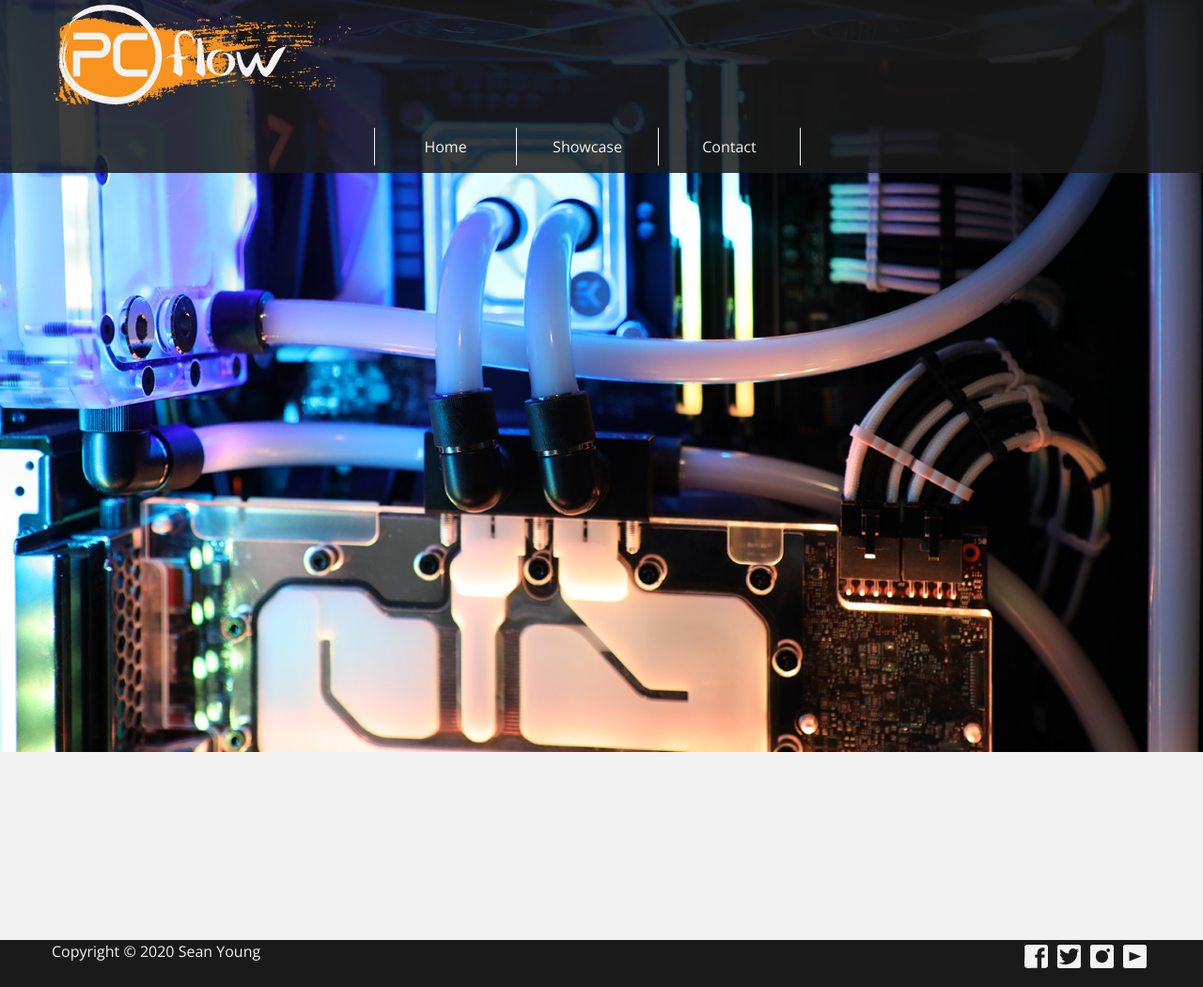
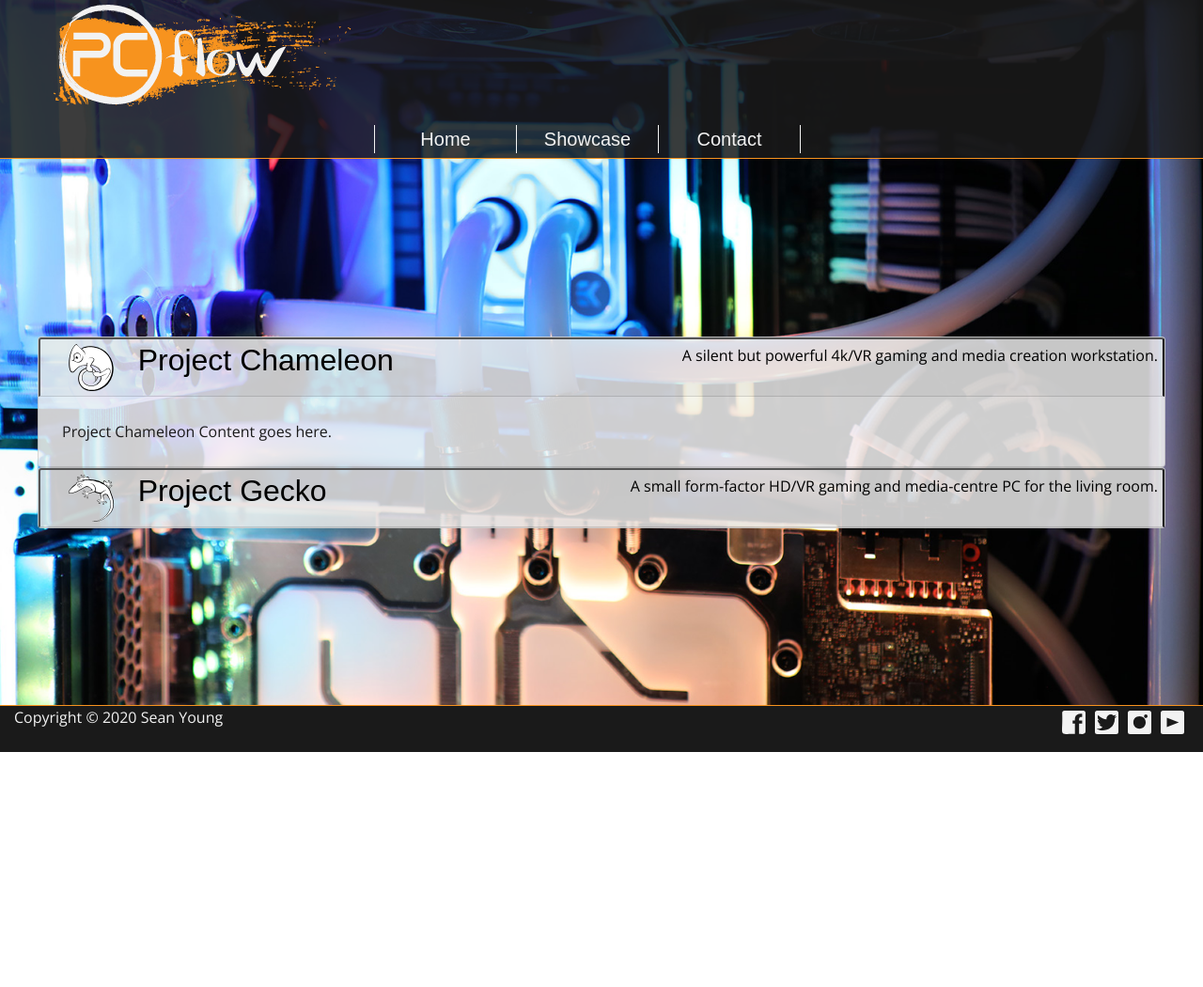
Before and after one commit to seanyoung247/HTML-First-Milestone-Project, a plain HTML site: page showcase.html in a window 1280 px wide. Shown: the whole page at 94% size. After the commit the page ends 800 px from the top, so only its background shows below. Drawn offline with nearby package versions, Linux system fonts and the light colour scheme; a web font is replaced by a local one.

Commit message:
Site redesign and showcase
Added wireframes for redesigned pages

Rewrote contact.html for new design

Changed showcase.html to accordian layout

Added styles for new layout and pages

Minor adjustments to index.html to work with new styles

```diff
--- a/assets/css/style.css
+++ b/assets/css/style.css
@@ -1,7 +1,13 @@
-@import url('https://fonts.googleapis.com/css?family=Open+Sans&display=swap');
+ /* Aldrich is similar to angular font used in the title image, good for headlines.
+ 	Open Sans is a rounded smooth easy to read font for body text. */
+@import url('https://fonts.googleapis.com/css?family=Aldrich|Open+Sans&display=swap');
+
 
 /*
- * TODO: Vary font sizes for different screen sizes.
+ * TODO:
+ *		 Add default font settings.
+ *
+ *		 Vary font sizes for different screen sizes.
  *       Global scaling of elements on really small screens?
  */
 
@@ -16,6 +22,7 @@
     --dark-color: #1a1a1a;
     --light-trans: rgba(242,242,242,0.85);  /*f2f2f2bf*/
     --dark-trans: rgba(26,26,26,0.85);      /*1a1a1abf*/
+	--accent-color: #f7931e;
 
     --facebook-color: #4267B2;
     --twitter-color: #55ACEE;
@@ -31,9 +38,12 @@
 
 html,body {height: 100%;}
 
+ /* Default font settings */
 body {
     font-family: 'Open Sans', sans-serif;
-	min-height: 100vh;
+}
+h1, h2, h3, h4, h5 {
+	font-family: 'Aldrich', sans-serif;
 }
 
  /* Prevents content getting too wide while remaining fluid below 1200px.
@@ -51,6 +61,8 @@ body {
     position: absolute;
     z-index: 9999; /*Ensures header remains visible above hero-image*/
     background-color: var(--dark-trans);
+
+	border-bottom: 1px solid var(--accent-color);
 }
 
 .site-logo {
@@ -63,6 +75,10 @@ body {
  /*
   * Navbar styles
   */
+.navbar {
+	padding: 5px;
+}
+
 .navbar-toggle-wrapper {
     display: flex;
     align-items: center;
@@ -89,29 +105,33 @@ body {
 }
 
 .nav-link:hover {
-    color: var(--light-color);
+    color: var(--accent-color);
     background-color: var(--dark-color);
 }
 
 .nav-link {
     margin: 0px;
     color: var(--light-color);
+	padding: 0.5em;
+
+	font-family: 'Aldrich', sans-serif;
+	font-size: 125%;
 }
 
 #nav-item-first {
     border-top: 1px;
     border-bottom: 1px;
-    border-left: 0px;
-    border-right: 0px;
+    border-left: 0;
+    border-right: 0;
     border-style: solid;
     border-color: var(--light-color);
 }
 
 .nav-item {
-    border-top: 0px;
+    border-top: 0;
     border-bottom: 1px;
-    border-left: 0px;
-    border-right: 0px;
+    border-left: 0;
+    border-right: 0;
     border-style: solid;
     border-color: var(--light-color);
 }
@@ -119,10 +139,27 @@ body {
  /*
   * Content section styles
   */
+ /* hero-image-content-wrapper stretches to fill page with a flex wrapper.
+ 	Child elements can then be configured to fill available space or stay
+	at bottom of the page etc.*/
 .site-hero-image {
-    height: 100vh; /*200px;*/
-    background: url("../images/hero-sunrise-sm.jpg") no-repeat center center fixed;
+	 /* Shifts site content below the header. A bit of a clunky way to do it but it works. */
+	padding: 69px 0 0 0;
+
+	 /* Makes the wrapper expand to fill html body */
+	display: flex;
+	flex: 1;
+
+	 /* I think it's better to stick with the larger hero image now it's full viewport height. */
+	background: url("../images/hero-sunrise-lg.jpg") no-repeat center center fixed; /*top no-repeat;*/
+	 /* I don't use vendor fallbacks here because all browsers have supported this since 2010 */
     background-size: cover;
+}
+
+ /* if the page is going to have content below the hero image not just above this class pushes it
+ 	to full height. If used the footer will always be below the bottom of the screen. */
+.full-vh {
+	height: 100vh;
 }
 
 .site-content-section {
@@ -149,8 +186,11 @@ body {
     background-color: var(--dark-color);
 	color: var(--light-color);
     height: 50px;
+
+	border-top: 1px solid var(--accent-color);
 }
 
+ /* pushes the media icons to the right */
 .media-icons-wrapper {
     display: flex;
     justify-content: flex-end;
@@ -161,7 +201,7 @@ body {
     overflow: hidden;
     margin: 0;
 }
-
+ /*makes the list horizontal*/
 .media-icons-list li {
     float: left;
     padding: 5px;
@@ -219,27 +259,61 @@ body {
   * Page specific styles
   *     Styles used only on specific pages
   */
-
- /* Contact Page */
- /* contact-content-wrapper stretches to fill page, contact-form-wrapper fills available space */
-.contact-content-wrapper {
-	 /* Shifts site content below the header. A bit of a clunky way to do it but it works. */
-	padding: 74px 0 0 0;
-
-	 /* Makes the wrapper expand to fill html body */
+ /*
+  * Showcase Page
+  */
+.showcase-wrapper {
 	display: flex;
-	flex: 1;
-
-	background: url("../images/hero-sunrise-lg.jpg") no-repeat center center fixed; /*top no-repeat;*/
-    background-size: cover;
 }
 
+.hero-content-wrapper {
+	display: flex;
+	flex-direction: column;
+	flex-grow: 1;
+
+	margin: auto;
+	max-width: 1200px;
+}
+
+.card {
+	background-color: var(--light-trans);
+	color: var(--dark-color);
+}
+
+.card-header,
+.card .collapse {
+	padding: 5px;
+	margins: 0;
+}
+
+.card-toggle {
+	text-align: left;
+}
+
+.card-header-logo {
+	display: block;
+	width: 25px;
+	height: 25px;
+	margin: auto;
+}
+
+.showcase-title {
+	font-size: 150%;
+}
+
+.showcase-header-desc {
+	text-align: center;
+}
+
+ /*
+  * Contact Page
+  */
 .contact-form-wrapper {
 	display: flex;
 }
 
  /* contract-form and form-group should expand to fill horizontal space */
-.contract-form,
+.contact-form,
 .form-group {
 	display: flex;
 	flex-grow: 1;
@@ -247,7 +321,7 @@ body {
 
  /* Centres contract-form vertically and horizontally and prevents the form
     becoming wider than 850px */
-.contract-form {
+.contact-form {
 	padding: 10px;
 	flex-direction: column;
 
@@ -291,9 +365,19 @@ body {
         background-size: cover;
     }
 
-    .contact-content-wrapper {
-		padding-top: 144px;
+    .site-hero-image {
+		padding-top: 139px;
     }
+
+	 /* Shrink showcase icon and header text */
+	.card-header-logo {
+		width: 50px;
+		height: 50px;
+	}
+
+	.showcase-title {
+		font-size: 200%;
+	}
 }
  /* md >768px width (tablets) */
 @media (min-width: 768px) {
@@ -312,6 +396,7 @@ body {
 
     .nav-link {
         width: 150px;
+		padding: 0;
     }
 
     .navbar-wrapper {
@@ -336,10 +421,15 @@ body {
         border-color: var(--light-color);
     }
 
-    .contact-content-wrapper {
-    	padding-top: 184px;
+    .site-hero-image {
+    	padding-top: 169px;
     }
 }
 
  /* lg >992px width (tablets/small PCs) */
+@media (min-width: 992px) {
+	.showcase-header-desc {
+		text-align: right;
+	}
+}
  /* xl >1200px width (PCs) */
--- a/showcase.html
+++ b/showcase.html
@@ -55,20 +55,59 @@
         <!-- menu navbar -->
     </header>
 
-    <section class="container-fluid site-content">
-        <div class="row">
-            <div class="col-12 site-hero-image"></div>
-        </div>
-        <div class="row site-content-list">
-            <div class="col-12 site-content-section">
-                <div class="content-pane">
-                </div>
-            </div>
-        </div>
-    </section>
+	 <!-- Site content and Footer -->
+	<div class="container-fluid d-flex h-100 flex-column">
+		<div class="row site-hero-image">
 
-    <footer class="container-fluid site-footer">
-        <div class="row content-pane">
+			<div class="col-12 showcase-wrapper">
+
+				<div class="hero-content-wrapper">
+
+					<div id="accordion">
+  						<div class="card">
+
+							<button id="showcaseOne" class="card-header card-toggle" data-toggle="collapse" data-target="#collapseOne" aria-expanded="true" aria-controls="collapseOne">
+								<div class="row no-gutters">
+									<div class="col-2 col-md-1"><img class="card-header-logo" src="assets/images/chameleon-logo.svg" alt="Project Chameleon logo"></div>
+									<div class="col-10 col-lg-5"><h2 class="showcase-title">Project Chameleon</h2></div>
+									<div class="col-12 col-lg-6"><p class="showcase-header-desc">A silent but powerful 4k/VR gaming and media creation workstation.</p></div>
+								</div>
+							</button>
+
+							<div id="collapseOne" class="collapse show" aria-labelledby="showcaseOne" data-parent="#accordion">
+								<div class="card-body">
+									Project Chameleon Content goes here.
+								</div>
+	  						</div>
+						</div>
+
+  						<div class="card">
+
+							<button id="showcaseTwo" class="card-header card-toggle collapsed" data-toggle="collapse" data-target="#collapseTwo" aria-expanded="true" aria-controls="collapseTwo">
+								<div class="row no-gutters">
+									<div class="col-2 col-md-1"><img class="card-header-logo" src="assets/images/gecko-logo.svg" alt="Project Gecko logo"></div>
+									<div class="col-10 col-lg-5"><h2 class="showcase-title">Project Gecko</h2></div>
+									<div class="col-12 col-lg-6"><p class="showcase-header-desc">A small form-factor HD/VR gaming and media-centre PC for the living room.</p></div>
+								</div>
+							</button>
+
+    						<div id="collapseTwo" class="collapse" aria-labelledby="showcaseTwo" data-parent="#accordion">
+      							<div class="card-body">
+        							Project Gecko Content goes here.
+      							</div>
+    						</div>
+  						</div>
+
+					</div>
+
+				</div>
+
+			</div>
+
+		</div>
+
+		 <!-- FOOTER -->
+		<footer class="row site-footer">
 			<div class="col-4 col-sm-6">
 				<p><span class="d-none d-sm-inline">Copyright</span> &copy; 2020 <span class="d-none d-sm-inline">Sean Young</span></p>
 			</div>
@@ -144,8 +183,10 @@
                     </li>
                 </ul>
             </div>
-        </div>
-    </footer>
+    	</footer>
+
+	</div>
+
 
     <script src="https://code.jquery.com/jquery-3.2.1.slim.min.js" integrity="sha384-KJ3o2DKtIkvYIK3UENzmM7KCkRr/rE9/Qpg6aAZGJwFDMVNA/GpGFF93hXpG5KkN" crossorigin="anonymous"></script>
     <script src="https://cdnjs.cloudflare.com/ajax/libs/popper.js/1.11.0/umd/popper.min.js" integrity="sha384-b/U6ypiBEHpOf/4+1nzFpr53nxSS+GLCkfwBdFNTxtclqqenISfwAzpKaMNFNmj4" crossorigin="anonymous"></script>
```
Also changed, not shown: contact.html (+2 -3 lines), index.html (+2 -1 lines), assets/images/chameleon-logo.svg (renamed from assets/images/ChameleonIcon.svg), assets/images/gecko-logo.svg (renamed from assets/images/GeckoLogo.svg).
